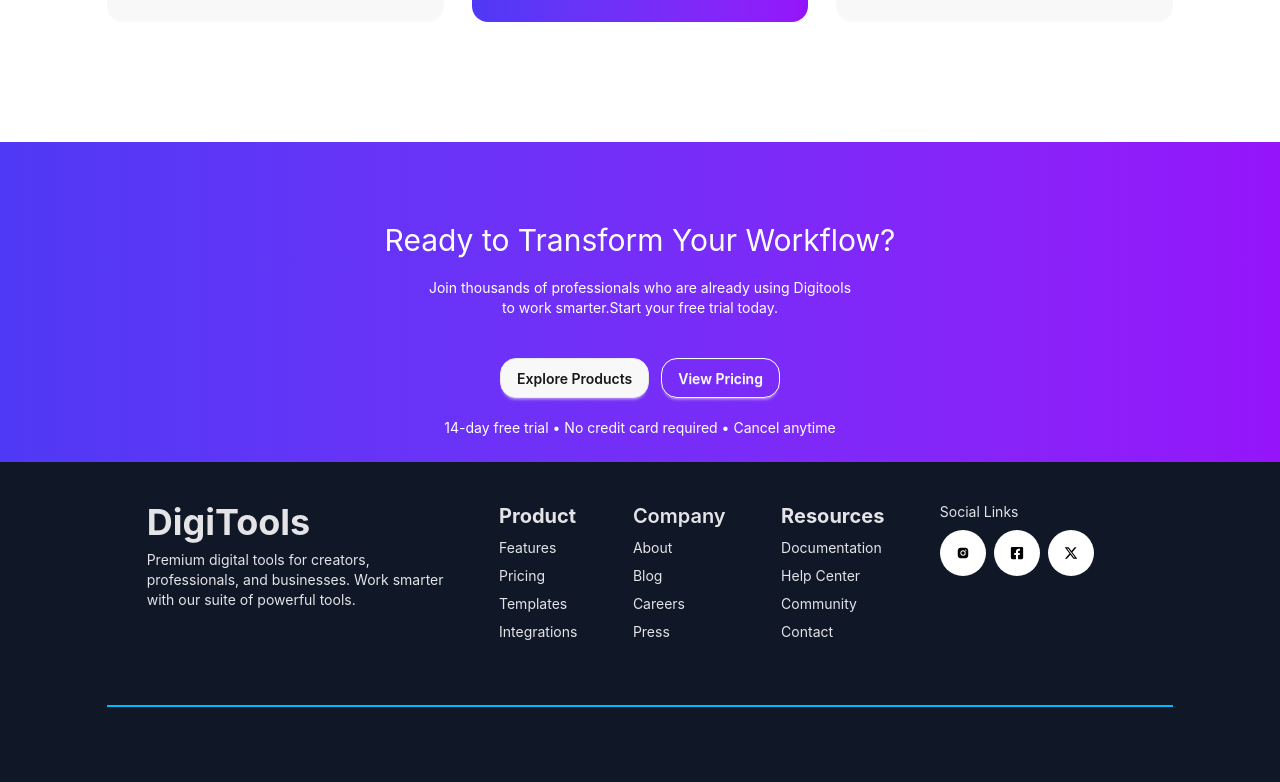
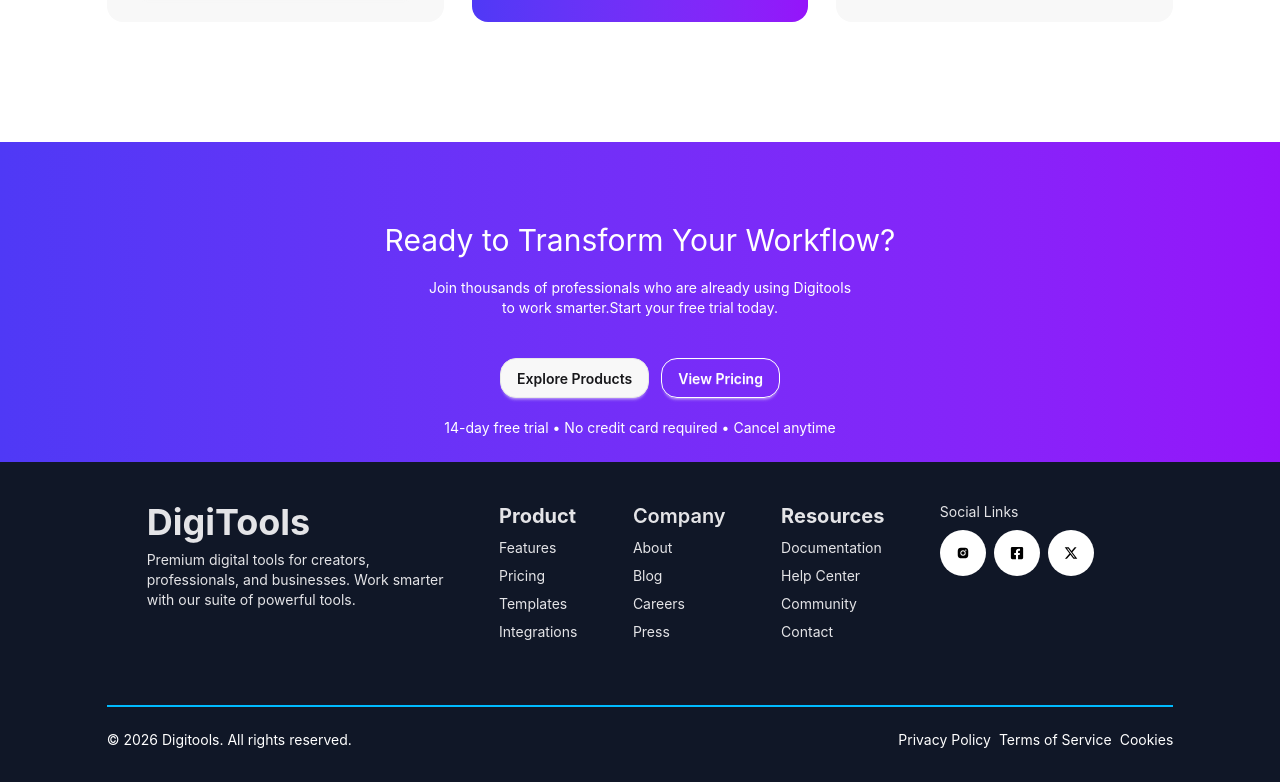
Before and after one commit to shuvro18/digitools-platform, a React (Vite) app: page / in a window 1280 px wide. Shown: the part 3807-4589 px from the top of the page. Built offline with nearby package versions, Linux system fonts and the light colour scheme.

Commit message:
wooho all done

```diff
--- a/src/Components/footer/Footer.jsx
+++ b/src/Components/footer/Footer.jsx
@@ -59,7 +59,23 @@ const Footer = () => {
                     </div>
                 </nav>
             </footer>
-             <div className="divider divider-info w-10/12 mx-auto"></div>
+            <div className="divider divider-info w-10/12 mx-auto"></div>
+
+            <div className='w-10/12 mx-auto flex justify-between items-center'>
+
+
+                <div className='text-white text-sm'>
+                    <p>© 2026 Digitools. All rights reserved.</p>
+                </div>
+
+                <div className='text-white text-sm flex justify-between items-center gap-2'>
+                    <p>Privacy Policy</p>
+                    <p>Terms of Service</p>
+                    <p>Cookies</p>
+                </div>
+
+
+            </div>
         </div>
     );
 };
```
